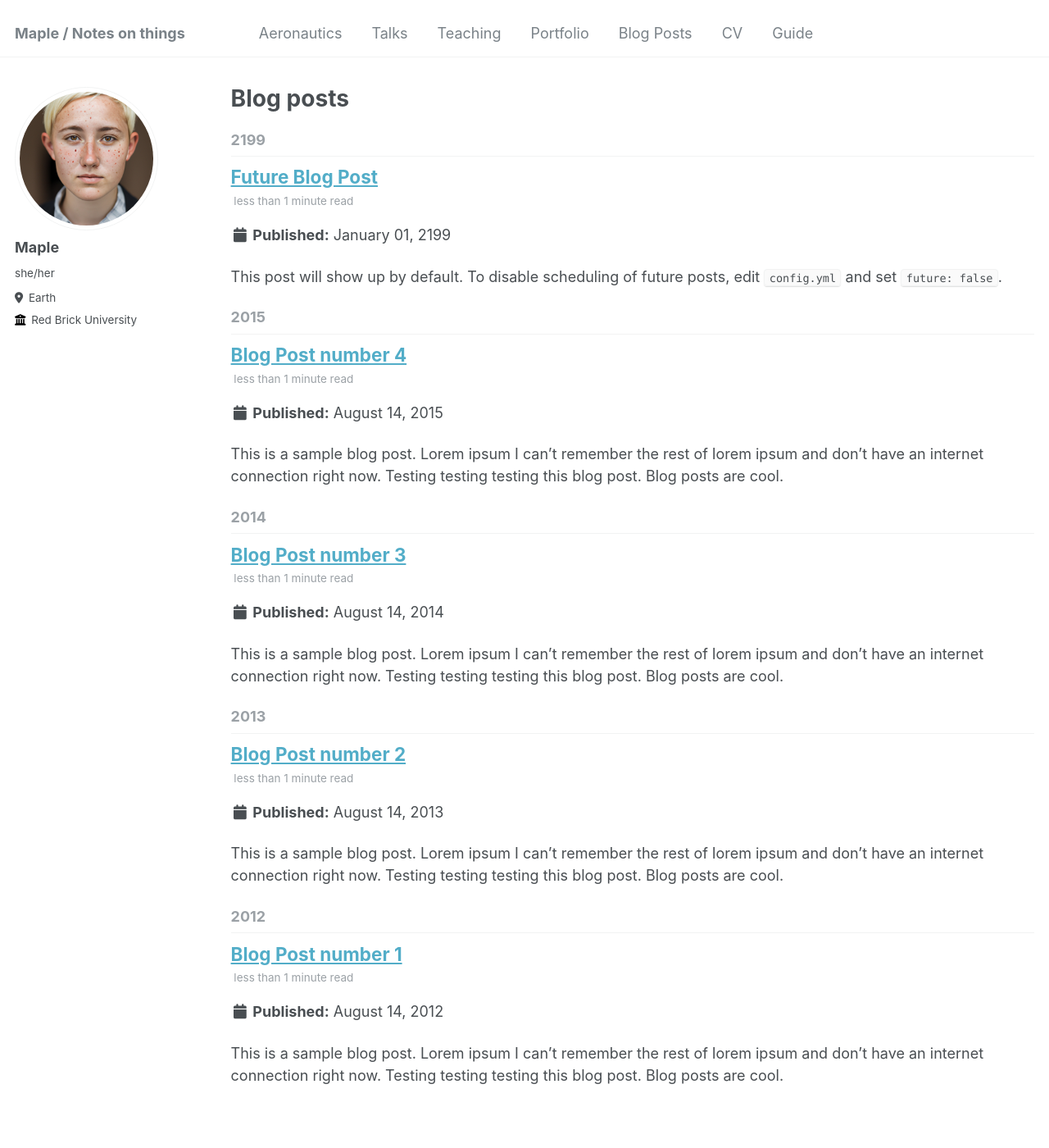
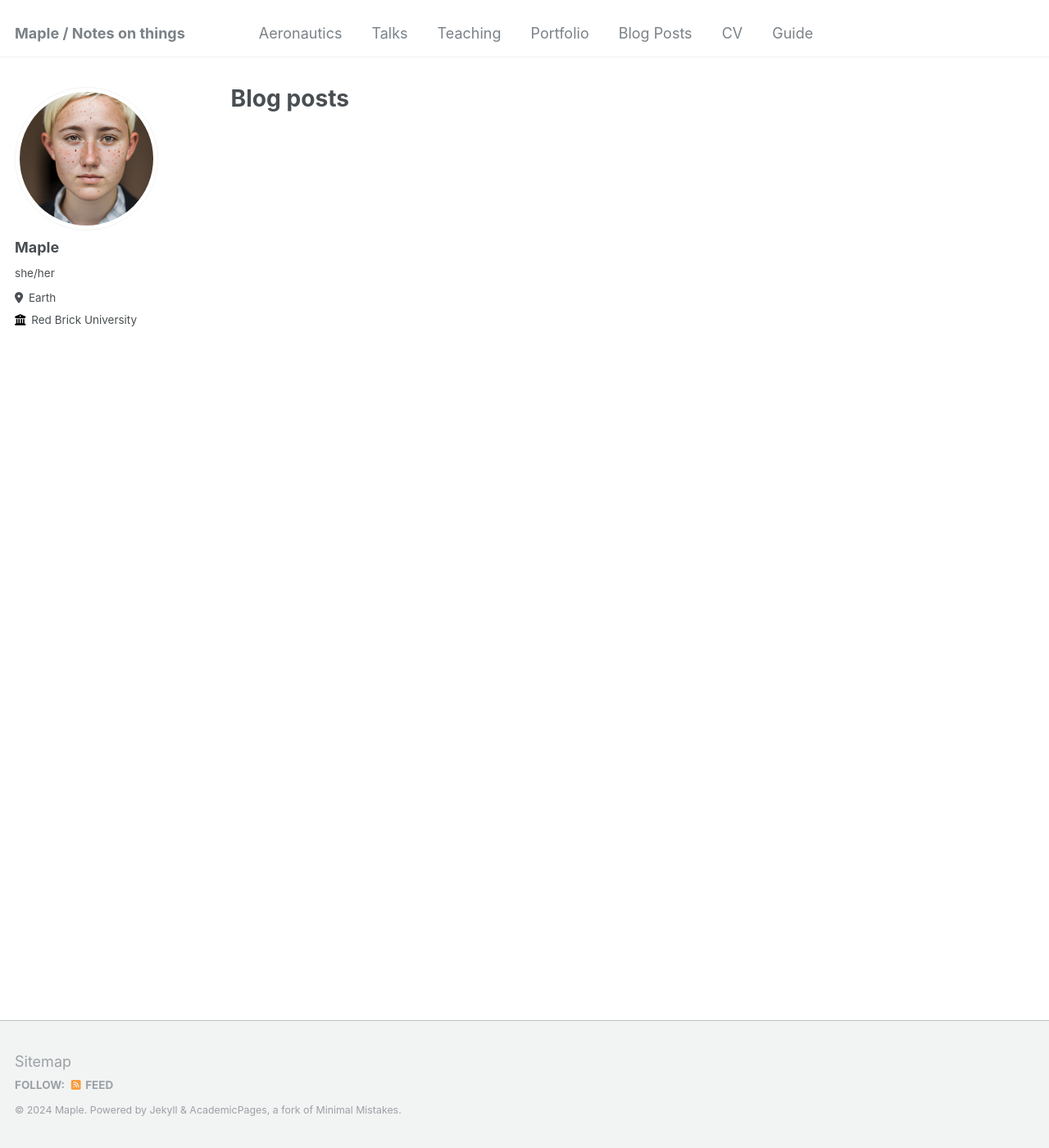
Before and after one commit to Mapleheart-LLC/Mapleheart-llc.github.io, a Jekyll site: the page built from _pages/year-archive.html, in a window 1280 px wide and 1400 px high. Shown: the whole window at 82% size. Built offline with Jekyll 4.4.1, drawn with Linux system fonts in a browser that asks for light colours.

```diff
--- a/_posts/2012-08-14-blog-post-1.md
+++ /dev/null
@@ -1,20 +0,0 @@
----
-title: 'Blog Post number 1'
-date: 2012-08-14
-permalink: /posts/2012/08/blog-post-1/
-tags:
-  - cool posts
-  - category1
-  - category2
----
-
-This is a sample blog post. Lorem ipsum I can't remember the rest of lorem ipsum and don't have an internet connection right now. Testing testing testing this blog post. Blog posts are cool.
-
-Headings are cool
-======
-
-You can have many headings
-======
-
-Aren't headings cool?
-------
--- a/_posts/2013-08-14-blog-post-2.md
+++ /dev/null
@@ -1,20 +0,0 @@
----
-title: 'Blog Post number 2'
-date: 2013-08-14
-permalink: /posts/2013/08/blog-post-2/
-tags:
-  - cool posts
-  - category1
-  - category2
----
-
-This is a sample blog post. Lorem ipsum I can't remember the rest of lorem ipsum and don't have an internet connection right now. Testing testing testing this blog post. Blog posts are cool.
-
-Headings are cool
-======
-
-You can have many headings
-======
-
-Aren't headings cool?
-------
--- a/_posts/2014-08-14-blog-post-3.md
+++ /dev/null
@@ -1,20 +0,0 @@
----
-title: 'Blog Post number 3'
-date: 2014-08-14
-permalink: /posts/2014/08/blog-post-3/
-tags:
-  - cool posts
-  - category1
-  - category2
----
-
-This is a sample blog post. Lorem ipsum I can't remember the rest of lorem ipsum and don't have an internet connection right now. Testing testing testing this blog post. Blog posts are cool.
-
-Headings are cool
-======
-
-You can have many headings
-======
-
-Aren't headings cool?
-------
--- a/_posts/2199-01-01-future-post.md
+++ /dev/null
@@ -1,11 +0,0 @@
----
-title: 'Future Blog Post'
-date: 2199-01-01
-permalink: /posts/2012/08/blog-post-4/
-tags:
-  - cool posts
-  - category1
-  - category2
----
-
-This post will show up by default. To disable scheduling of future posts, edit `config.yml` and set `future: false`.
```
Also changed, not shown: _pages/about.md (+1 -1 lines), _posts/2015-08-14-blog-post-4.md (deleted, +0 -20 lines).
